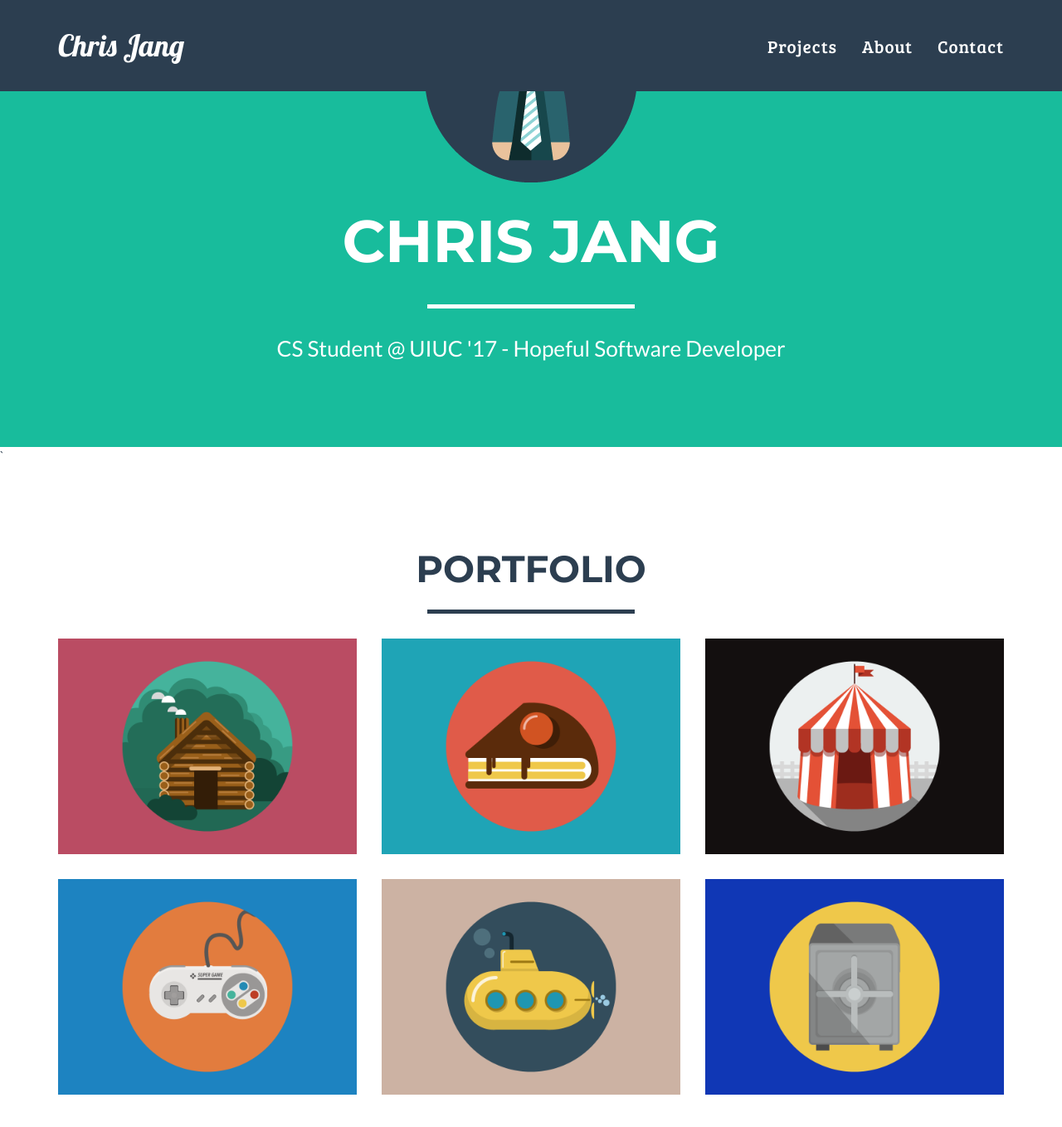
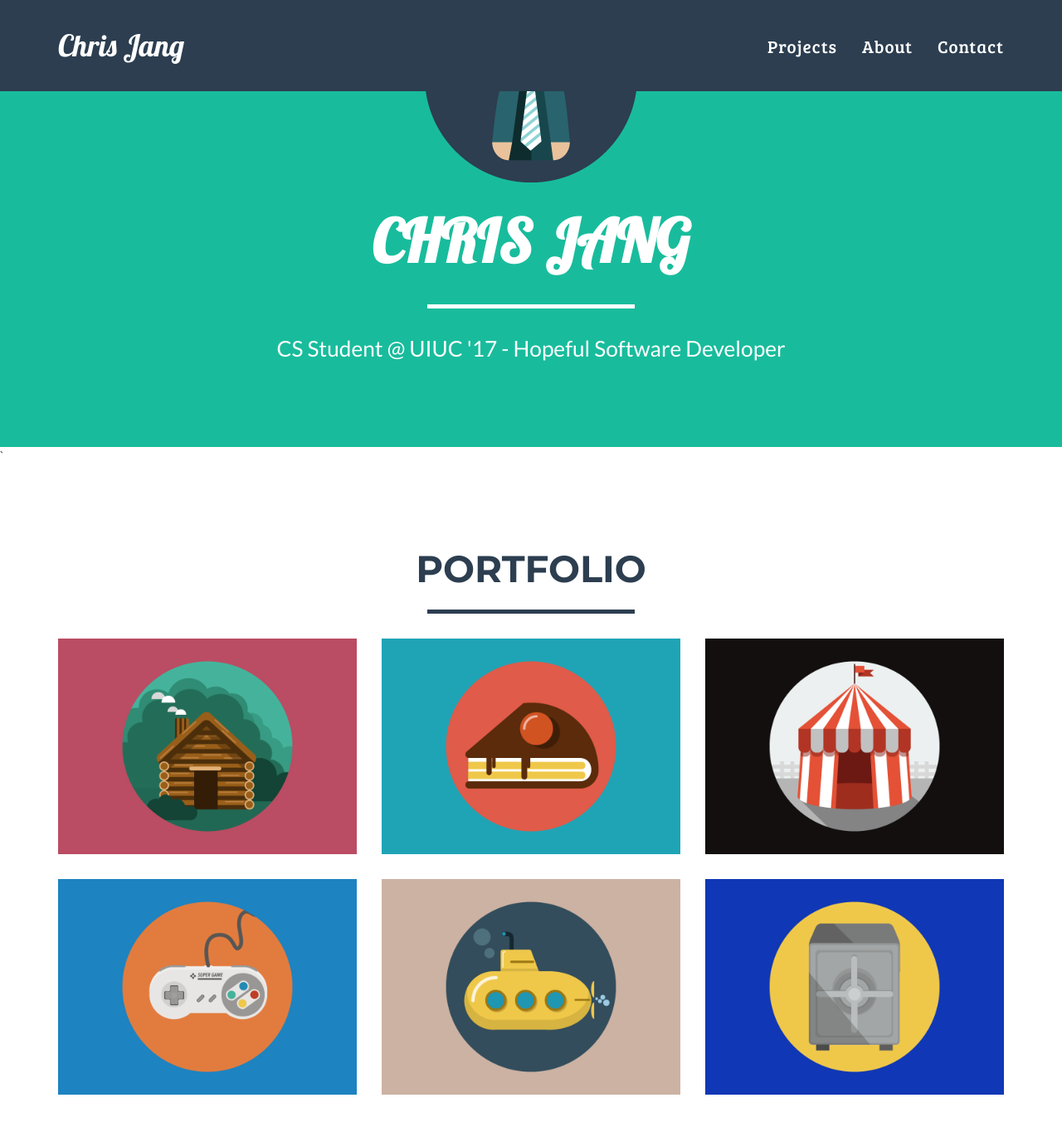
Before and after one commit to cjang5/cjang5.github.io, a Jekyll site: the page built from index.html, in a window 1280 px wide and 1400 px high, scrolled down 236 px. Shown: the top 1359 px of the window at 83% size. Built offline with Jekyll 4.4.1, drawn with Linux system fonts in a browser that asks for light colours.

Commit message:
updated headers name font

```diff
--- a/_includes/css/main.css
+++ b/_includes/css/main.css
@@ -111,7 +111,7 @@ header img {
 header .intro-text .name { /*Jumbotron intro text*/
     display: block;
     text-transform: uppercase;
-    font-family: Montserrat,"Helvetica Neue",Helvetica,Arial,sans-serif;
+    font-family: 'Lobster', sans-serif;
     font-size: 2em;
     font-weight: 700;
 }
```
